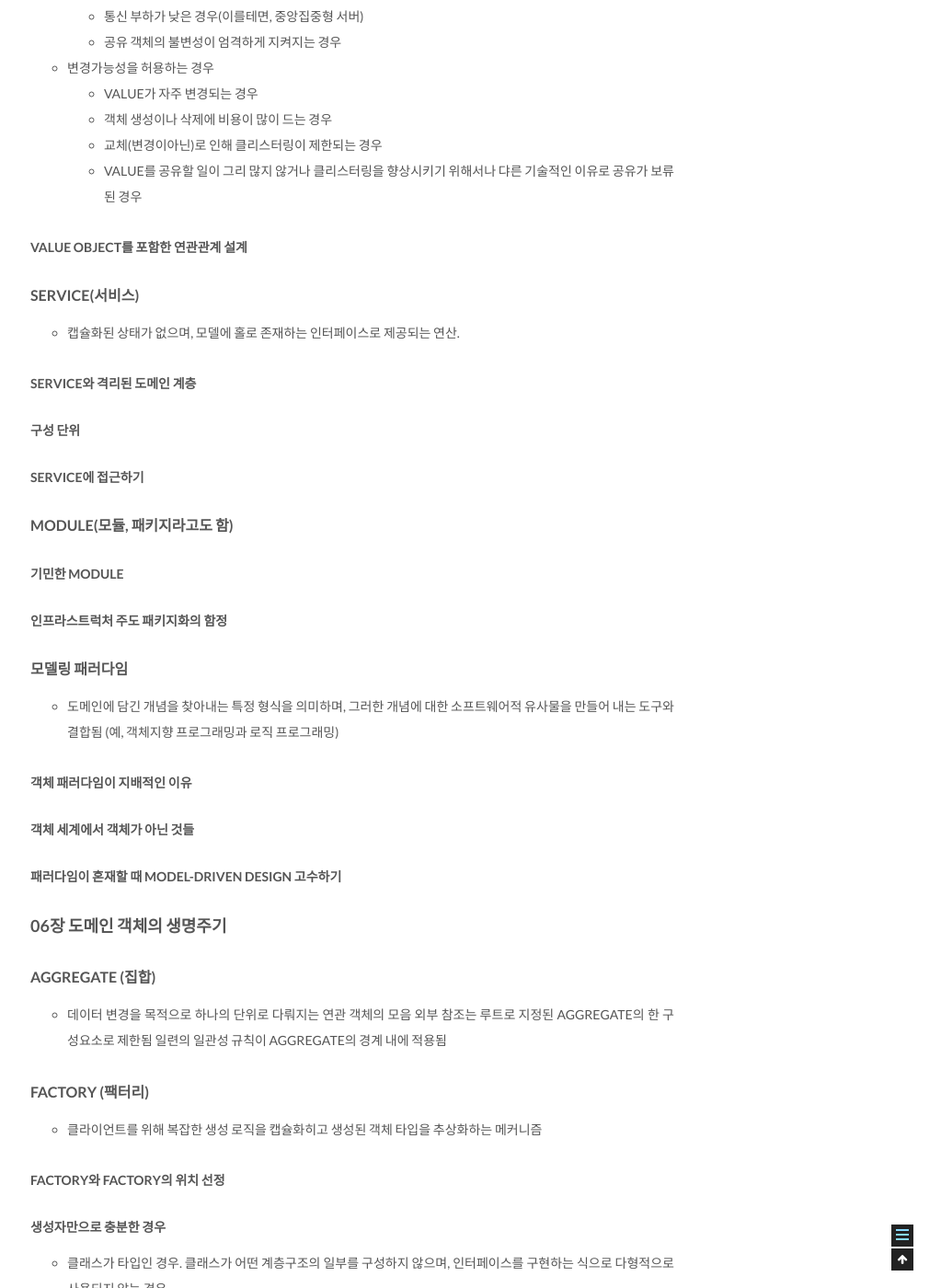
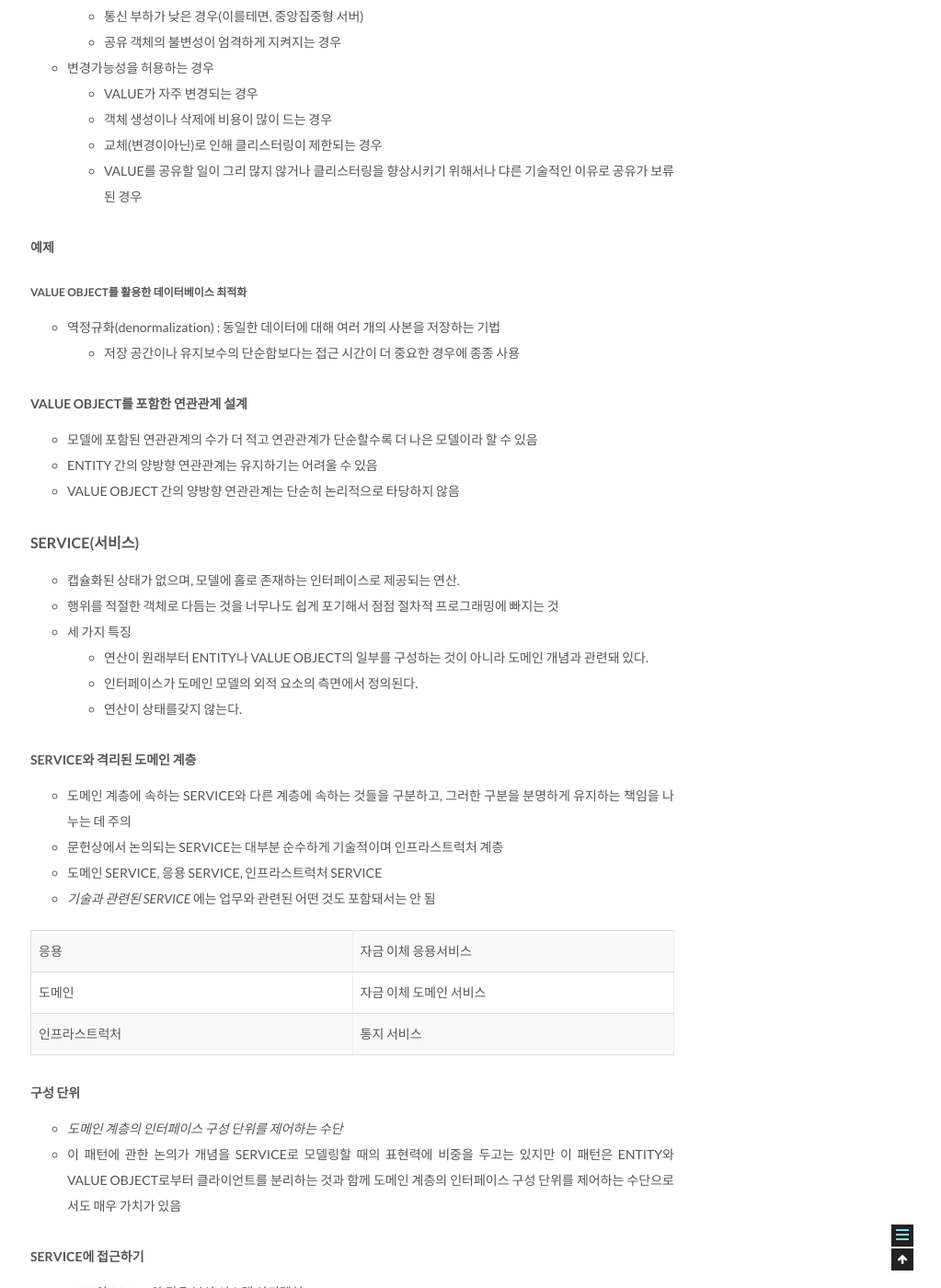
Before and after one commit to csj4032/csj4032.github.io, a Jekyll site: the page built from _posts/2018-02-21-도메인주도설계.md, in a window 1280 px wide and 1400 px high, scrolled down 18602 px. Shown: the whole window at 92% size, without its empty margins (257-1280 px from the left). Built offline with Jekyll 4.4.1, drawn with Linux system fonts in a browser that asks for light colours; some of the changed text lies outside the part shown.

Commit message:
도메인 주도 설계 포스팅 수정

```diff
--- a/_posts/2018-02-21-도메인주도설계.md
+++ b/_posts/2018-02-21-도메인주도설계.md
@@ -255,7 +255,7 @@ public boolean isAllowed(Cargo cargo, Voyage voyage) {
 
 | -- | -- |
 | 사용자 인터페이스 (또는 표현 계층) | 사용자에게 정보를 보여주고 사용자의 명령을 해석하는 일을 책임진다. 간혹 사람이 아닌 다른 컴퓨터 시스템이 외부 행위자가 되기도 한다. |
-| 응용 계층 | 소프트웨어가 수행할 작업을 정의하고 표현력 있는 도메인 객체가 문제를 해결하게 한다. 이 계층에서 책임지는 작업은 업무상 중요하거나 다른 시스템의 응용 계층과 상호작용하는데 필요한 것들이다. 이 계층은 얇게 유지된다. 여기에는 업무 규칙이나 지식이 포함되지 않으며, 오직 작업을 조경하고 아래에 위치한 계층에 포함된 도메인 객체의 협력자에거l 작업을 위임한다. 응용 계층에서는 업무 상황을 반영하는 상태가 없지만 사용자나 프로그램의 작업에 대한 진행상황을 반영하는 상태를 가질 수는 있다. |
+| 응용 계층 | 소프트웨어가 수행할 작업을 정의하고 표현력 있는 도메인 객체가 문제를 해결하게 한다. 이 계층에서 책임지는 작업은 업무상 중요하거나 다른 시스템의 응용 계층과 상호작용하는데 필요한 것들이다. 이 계층은 얇게 유지된다. 여기에는 업무 규칙이나 지식이 포함되지 않으며, 오직 작업을 조경하고 아래에 위치한 계층에 포함된 도메인 객체의 협력자에게 작업을 위임한다. 응용 계층에서는 업무 상황을 반영하는 상태가 없지만 사용자나 프로그램의 작업에 대한 진행상황을 반영하는 상태를 가질 수는 있다. |
 | 도메인 계층 (또는 모델 계층) | 업무 개념과 업무 상황에 관한 정보, 업무 규칙을 표현하는 일을 책임진다 이 계층에서는 업무 상황을 반영하는 상태를 제어하고 사용하며, 그와 갇은 상태 저장과 관련된 기술적인 세부사항은 인프라스트럭처에 위입한다 이 계층은 업무용 소프트웨어의 핵심이다. |
 | 인프라스트럭처 계층 | 상위 계층을 지원하는 일반화된 기술적 기능을 제공한댜 이러한 기능에는 애플리케이션에 대한 메시지 전송, 도메인 영속화, UI에 위젯을 그리는 것 등이 있다 또한 인프라스트럭처 계층은 아키텍처 프레임워크를 통해 네 가지 계층에 대한 상호작용 패턴을 지원할 수도 있다. |
 
@@ -406,7 +406,7 @@ ID를 지닌 각 객체를 표시하거나 두 인스턴스를 비교하는 연
 * VALUE OBJECT가 ENTITY를 참조할 수도 있음
 * VALUE OBJECT는 여러 객체 간에 오가는 메시지의 매개변수로 전달되기도 함
 * 모델에 포함된 어떤 요서의 속성에만 관심이 있다면 그것을 VALUE OBJECT로 분류하라
-* VALUE OBJECT에서 해당 VALUE OB]ECT가 전하는 속성의 의미를 표현하게 하고 관련 기능을 부여하라
+* VALUE OBJECT에서 해당 VALUE OBJECT가 전하는 속성의 의미를 표현하게 하고 관련 기능을 부여하라
 * VALUE OBJECT는 불변적(immutable)으로 다뤄라.
 * VALUE OBJECT에는 아무런 식별성도 부여하지 말고 ENTITY를 유지하는 데 필요한 설계상의 복잡성을 피하라.
 
@@ -421,31 +421,75 @@ ID를 지닌 각 객체를 표시하거나 두 인스턴스를 비교하는 연
   * 교체(변경이아닌)로 인해 클리스터링이 제한되는 경우
   * VALUE를 공유할 일이 그리 많지 않거나 클리스터링을 향상시키기 위해서나 댜른 기술적인 이유로 공유가 보류된 경우
 
+##### 예제
+
+###### VALUE OBJECT를 활용한 데이터베이스 최적화
+* 역정규화(denormalization) : 동일한 데이터에 대해 여러 개의 사본을 저장하는 기법
+  * 저장 공간이나 유지보수의 단순함보다는 접근 시간이 더 중요한 경우에 종종 사용
+
 ##### VALUE OBJECT를 포함한 연관관계 설계
+* 모델에 포함된 연관관계의 수가 더 적고 연관관계가 단순할수록 더 나은 모델이라 할 수 있음
+* ENTITY 간의 양방향 연관관계는 유지하기는 어려울 수 있음
+* VALUE OBJECT 간의 양방향 연관관계는 단순히 논리적으로 타당하지 않음
 
 #### SERVICE(서비스)
 * 캡슐화된 상태가 없으며, 모델에 홀로 존재하는 인터페이스로 제공되는 연산.
+* 행위를 적절한 객체로 다듬는 것을 너무나도 쉽게 포기해서 점점 절차적 프로그래밍에 빠지는 것
+* 세 가지 특징
+  1. 연산이 원래부터 ENTITY나 VALUE OBJECT의 일부를 구성하는 것이 아니라 도메인 개념과 관련돼 있다.
+  2. 인터페이스가 도메인 모델의 외적 요소의 측면에서 정의된다.
+  3. 연산이 상태를갖지 않는다.
 
 ##### SERVICE와 격리된 도메인 계층
+* 도메인 계층에 속하는 SERVICE와 다른 계층에 속하는 것들을 구분하고, 그러한 구분을 분명하게 유지하는 책임을 나누는 데 주의
+* 문헌상에서 논의되는 SERVICE는 대부분 순수하게 기술적이며 인프라스트럭처 계층
+* 도메인 SERVICE, 응용 SERVICE, 인프라스트럭처 SERVICE
+* *기술과 관련된 SERVICE* 에는 업무와 관련된 어떤 것도 포함돼서는 안 됨
+
+| -- | -- |
+| 응용 | 자금 이체 응용서비스 |
+| 도메인 | 자금 이체 도메인 서비스 |
+| 인프라스트럭처 | 통지 서비스 |
 
 ##### 구성 단위
+* *도메인 계층의 인터페이스 구성 단위를 제어하는 수단*
+* 이 패턴에 관한 논의가 개념을 SERVICE로 모델링할 때의 표현력에 비중을 두고는 있지만 이 패턴은 ENTITY와 VALUE OBJECT로부터 클라이언트를 분리하는 것과 함께 도메인 계층의 인터페이스 구성 단위를 제어하는 수단으로서도 매우 가치가 있음
 
 ##### SERVICE에 접근하기
+* *J2EE와 CORBA와 같은 분산 시스템 아키텍처*
 
 #### MODULE(모듈, 패키지라고도 함)
+* 모듈화하는 가장 주된 이유는 바로 인지적 과부하(cognitive overload) 때문
+* MODULE간에는 결합도가 낮아야 하고 MODULE의 내부는 응집도가 높아야 한다.
+* MODULE로 쪼개지는 것은 코드가 아니라 바로 개념
 
 ##### 기민한 MODULE
+* MODULE을 선택할 때 초기에 한 불가피한 실수로 결힘도가 높아지면 리팩터링을 수행하기가 어려워짐
+
+##### 예졔
+
+###### 자바 언어의 패키지 코딩 관계
+* 어떤 개별 클래스가 실제로 다른 패키지의 특정 클래스에 의존하고 현 위치의 MODULE이 그 밖의 MODULE에 개념적으로 의존하지 않는 것처럼 보인다면 클래스를 옮기거나 MODULE 자체를 다시 고려해봐야 함
 
 ##### 인프라스트럭처 주도 패키지화의 함정
+* 여러 서버에 코드를 분산하는 것이 실제로 의도했던 바가 아니라면 동일한 객체는 아니더라도 하나의 개념 적 객체를 구현하는 코드는 모두 같은 MODULE에 둬야 함
 
 #### 모델링 패러다임
 * 도메인에 담긴 개념을 찾아내는 특정 형식을 의미하며, 그러한 개념에 대한 소프트웨어적 유사물을 만들어 내는 도구와 결합됨 (예, 객체지향 프로그래밍과 로직 프로그래밍)
 
 ##### 객체 패러다임이 지배적인 이유
+* 객체 모델링이 복잡함과 단순함의 절묘한 조화
+* 객체 모델이 수많은 실무적인 소프트웨어 문제를 해결해 주지만 캡슐화된 행위에 대한 개별 묶음으로 모델링하기에는 수월하지 않은 도메인도 있다.
 
 ##### 객체 세계에서 객체가 아닌 것들
+* 도메인 모델이 반드시 *객체* 모델이어야 하는 것은 아니다.
 
 ##### 패러다임이 혼재할 때 MODEL-DRIVEN DESIGN 고수하기
+* 객체가 아닌 요소를 객체지향 시스템에 혼합하는 4가지 법칙
+ * 구현 패러다임을 도메 인에 억 지로 맞추지 않는다.
+ * 유비쿼터스 언어에 의지한다.
+ * UML에 심취하지 않는다.
+ * 회의적이어야 한다.
 
 ### 06장 도메인 객체의 생명주기
 
```
